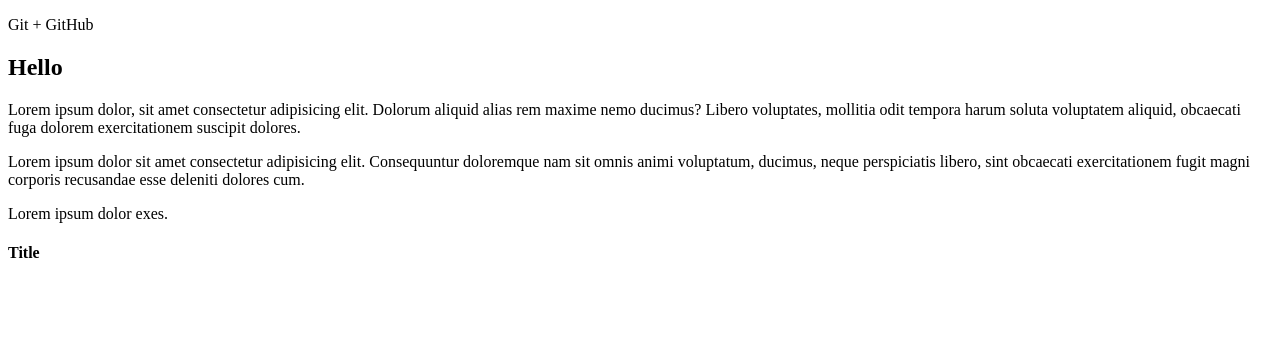
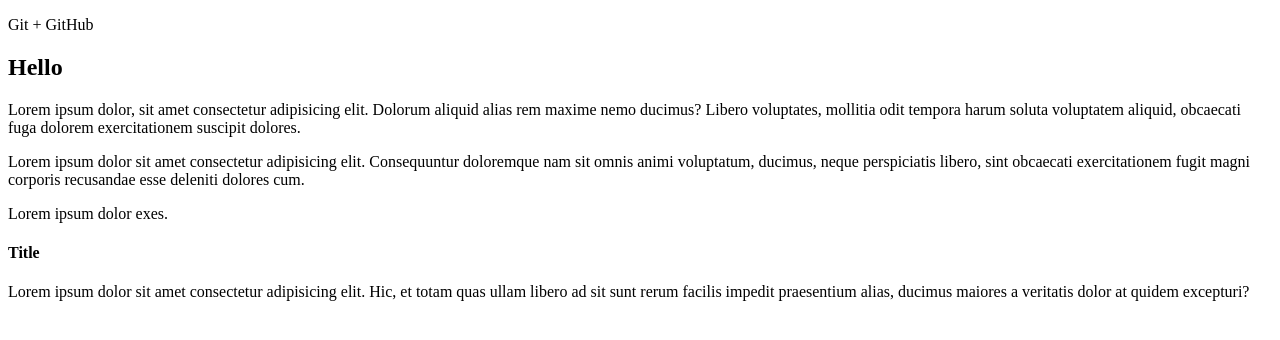
Before and after one commit to AlexanderBestes/gittest, a plain HTML site: page index.html in a window 1280 px wide. Drawn offline with Linux system fonts and the light colour scheme.

Commit message:
Новая ветка

```diff
--- a/index.html
+++ b/index.html
@@ -15,5 +15,6 @@
     <p>Lorem ipsum dolor sit amet consectetur adipisicing elit. Consequuntur doloremque nam sit omnis animi voluptatum, ducimus, neque perspiciatis libero, sint obcaecati exercitationem fugit magni corporis recusandae esse deleniti dolores cum.</p>
     <p>Lorem ipsum dolor exes.</p>
     <h4>Title</h4>
+    <P>Lorem ipsum dolor sit amet consectetur adipisicing elit. Hic, et totam quas ullam libero ad sit sunt rerum facilis impedit praesentium alias, ducimus maiores a veritatis dolor at quidem excepturi?</P>
 </body>
 </html>
```
